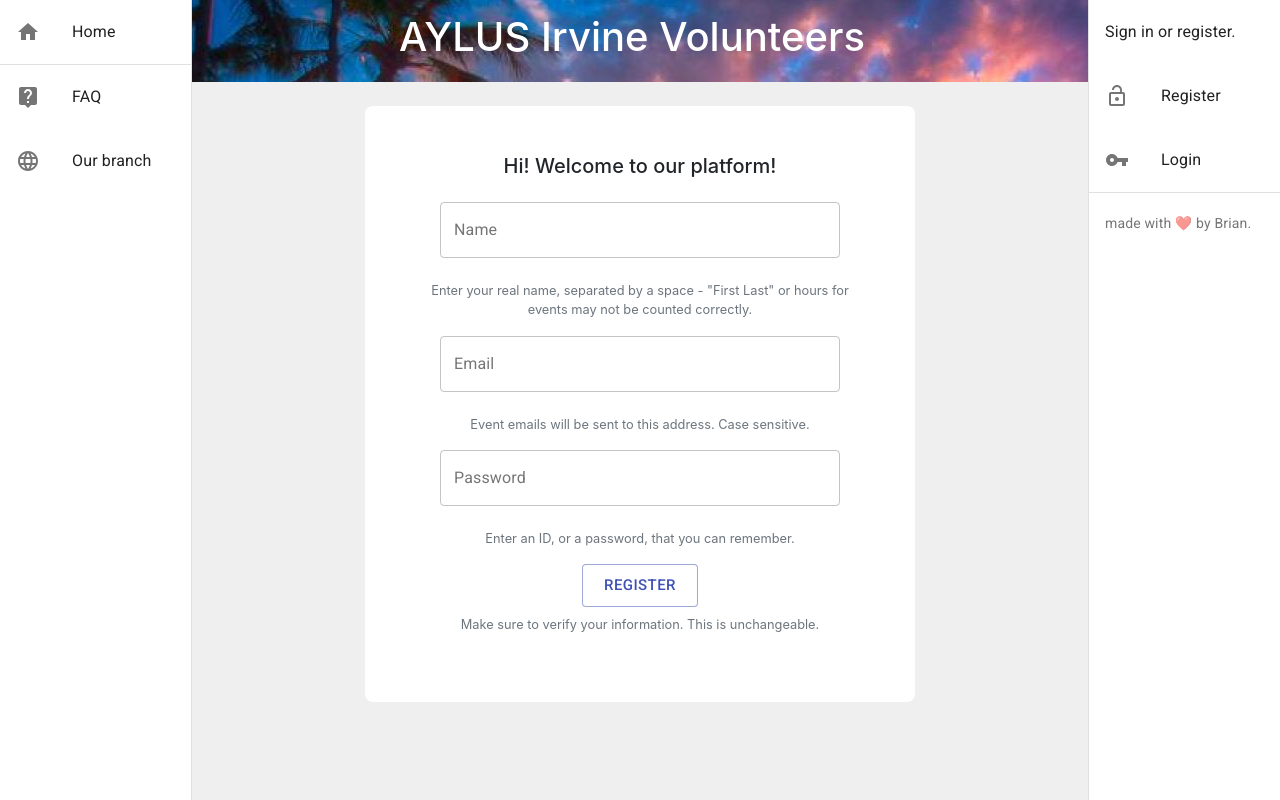
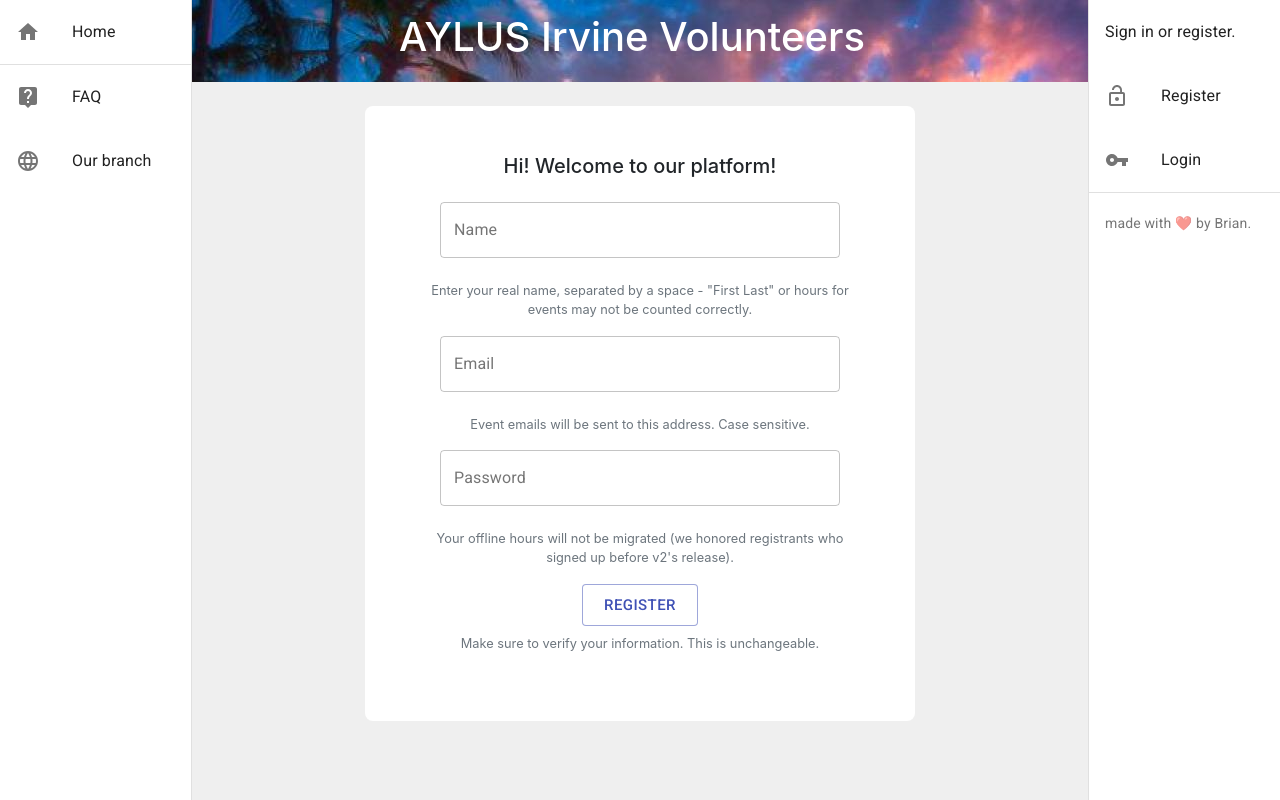
Before and after one commit to briansongdev/aylusirvine, a React (Create React App) app in the folder client/: page /register in a window 1280 px wide. Built offline with nearby package versions, Linux system fonts and the light colour scheme; no server answers.

Commit message:
register clarify

```diff
--- a/client/src/components/register.component.js
+++ b/client/src/components/register.component.js
@@ -111,7 +111,8 @@
               />
               <Form.Text className="text-muted">
                 <br />
-                Enter an ID, or a password, that you can remember.
+                Your offline hours will not be migrated (we honored registrants
+                who signed up before v2's release).
               </Form.Text>
             </Form.Group>
             <Button
```
